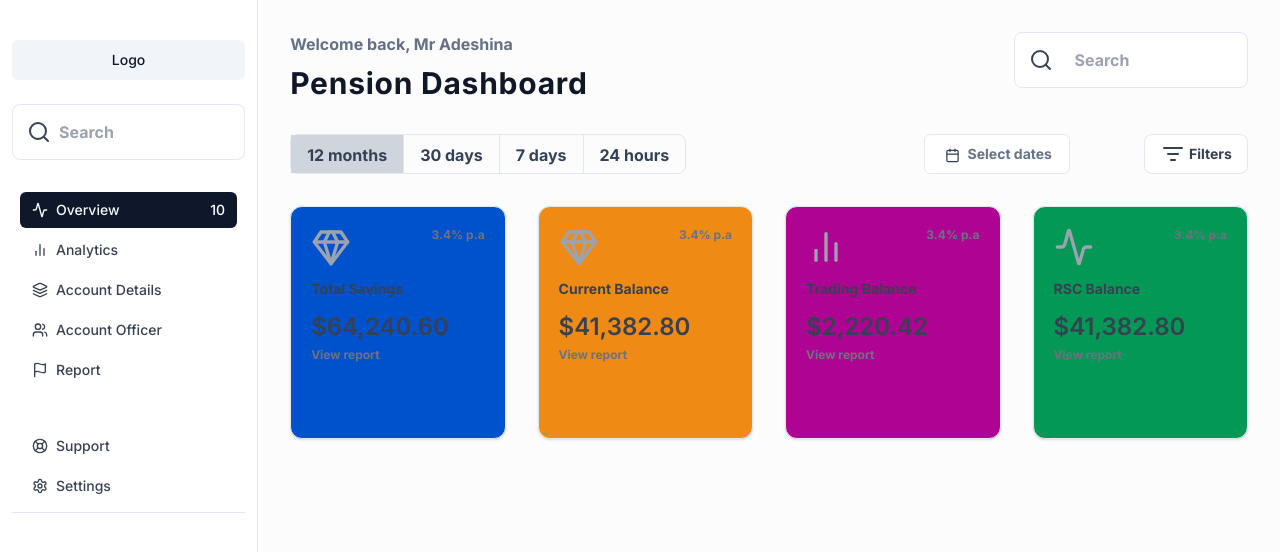
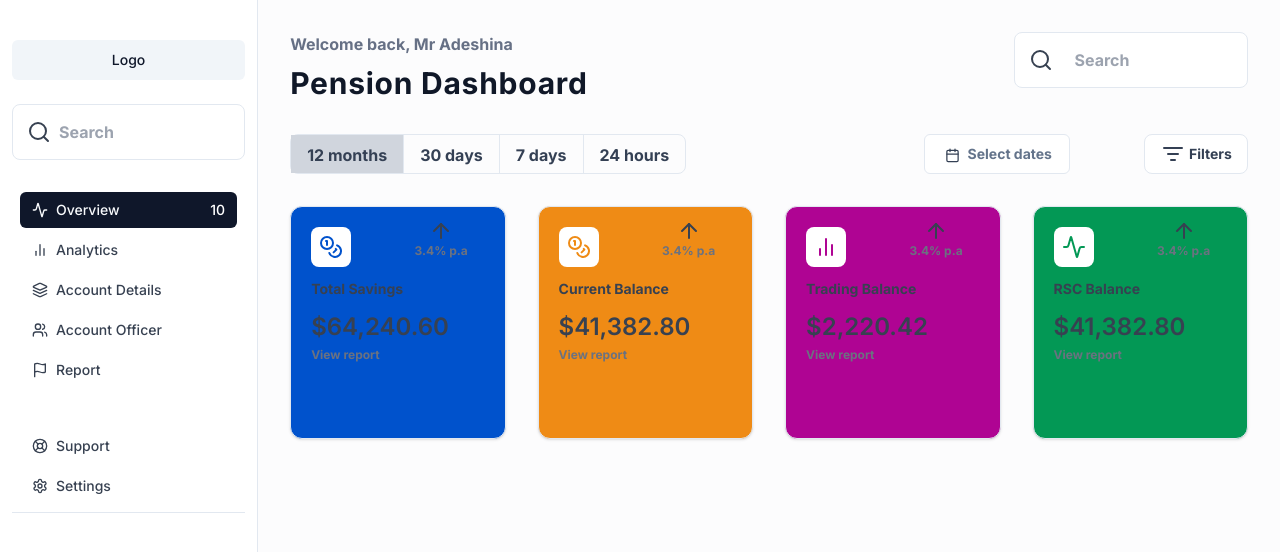
Before and after one commit to Drifty-Cyber/o-dash-next, a Next.js app: page / in a window 1280 px wide. Shown: the top 552 px of the page. Built offline with nearby package versions, Linux system fonts and the light colour scheme; what tailwindcss-debug-screens would draw is missing.

Commit message:
chore: add card styles

```diff
--- a/app/page.tsx
+++ b/app/page.tsx
@@ -13,13 +13,14 @@ import {
   BarChart2,
   Gem,
   Search,
+  Coins,
 } from "lucide-react";
 import { useState } from "react";
 
 const cardData: CardProps[] = [
   {
     label: "Total Savings",
-    icon: Gem,
+    icon: Coins,
     amount: "$64,240.60",
     description: "View report",
     interest: "3.4% p.a",
@@ -28,7 +29,7 @@ const cardData: CardProps[] = [
   },
   {
     label: "Current Balance",
-    icon: Gem,
+    icon: Coins,
     amount: "$41,382.80",
     description: "View report",
     interest: "3.4% p.a",
--- a/components/Card.tsx
+++ b/components/Card.tsx
@@ -15,17 +15,27 @@ export type CardProps = {
 export default function Card(props: CardProps) {
   const contentCardStyle = {
     backgroundColor: props.cardColor,
+    // color: props.cardColor,
   };
 
   return (
     <CardContent style={contentCardStyle}>
       {/* // <CardContent className={`bg-[${props.cardColor}]`}> */}
       <section className="flex justify-between gap-2">
-        {/* Icon */}
-        <props.icon className="h-[40px] w-[40px] text-gray-400" />
+        <div className="flex h-[40px] w-[40px] bg-white rounded-lg items-center justify-center">
+          {/* Icon */}
+          <span>
+            <props.icon className="text-gray-400" color={props.cardColor} />
+          </span>
+        </div>
 
         {/* Interest */}
-        <p className="text-xs text-gray-500">{props.interest}</p>
+        <div className="flex flex-col w-[85px] h-[24px] items-center justify-center rounded-2xl px-[2px] pl-[8px] pr-[10px] leading-5 text-sm">
+          <span>
+            <props.interestIcon />
+          </span>
+          <p className="text-xs text-gray-500">{props.interest}</p>
+        </div>
       </section>
 
       <section>
--- a/components/Filter.tsx
+++ b/components/Filter.tsx
@@ -20,7 +20,7 @@ export function Filter({ onChange }: props) {
   }
 
   return (
-    <section className="relative">
+    <section className="relative transition-all">
       <button
         className="max-w-[104px] h-[40px] text-sm flex items-center py-2 px-4 border rounded-lg bg-white text-[#344054] hover:bg-gray-100 focus:outline-none"
         onClick={() => setIsOpen(!isOpen)}
```
